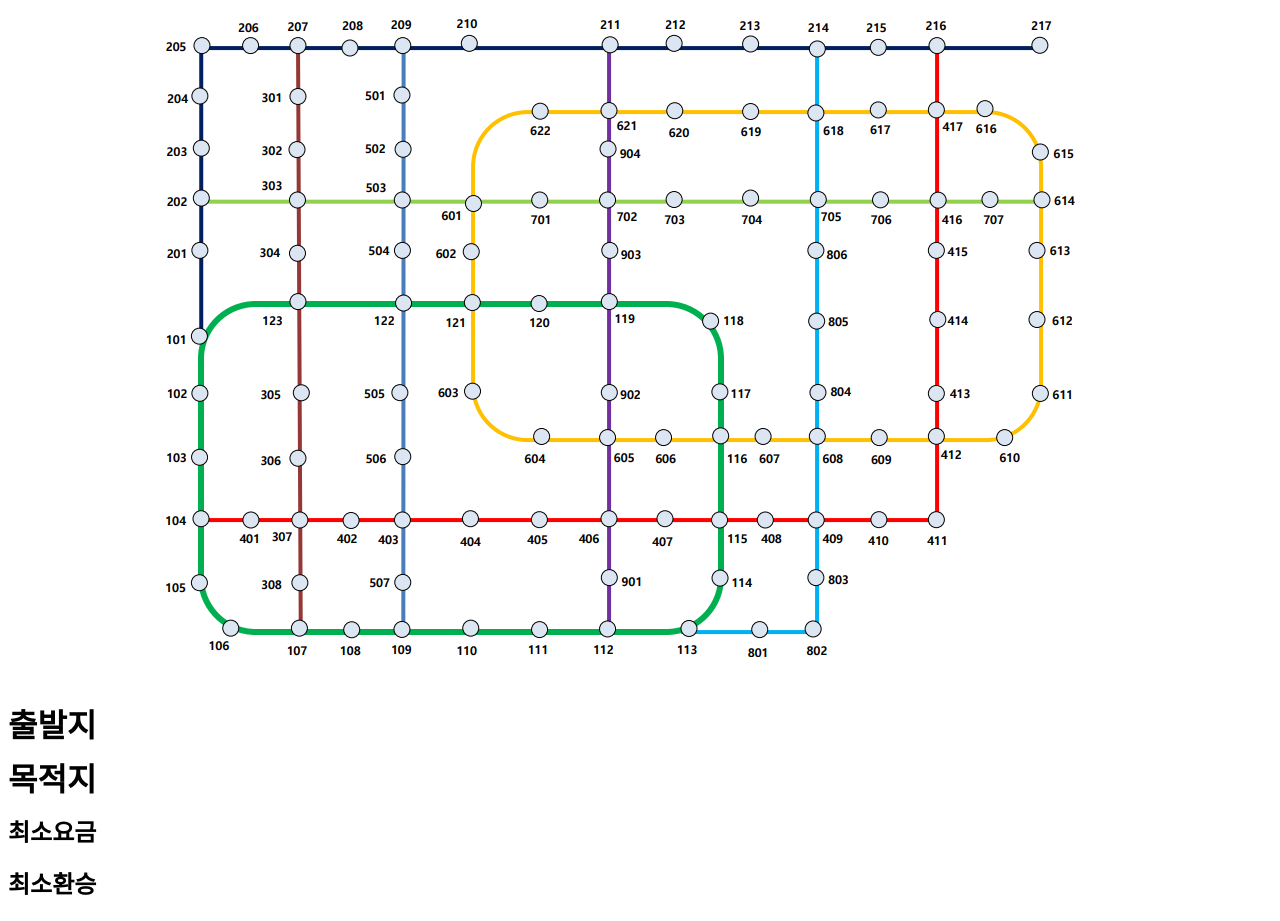
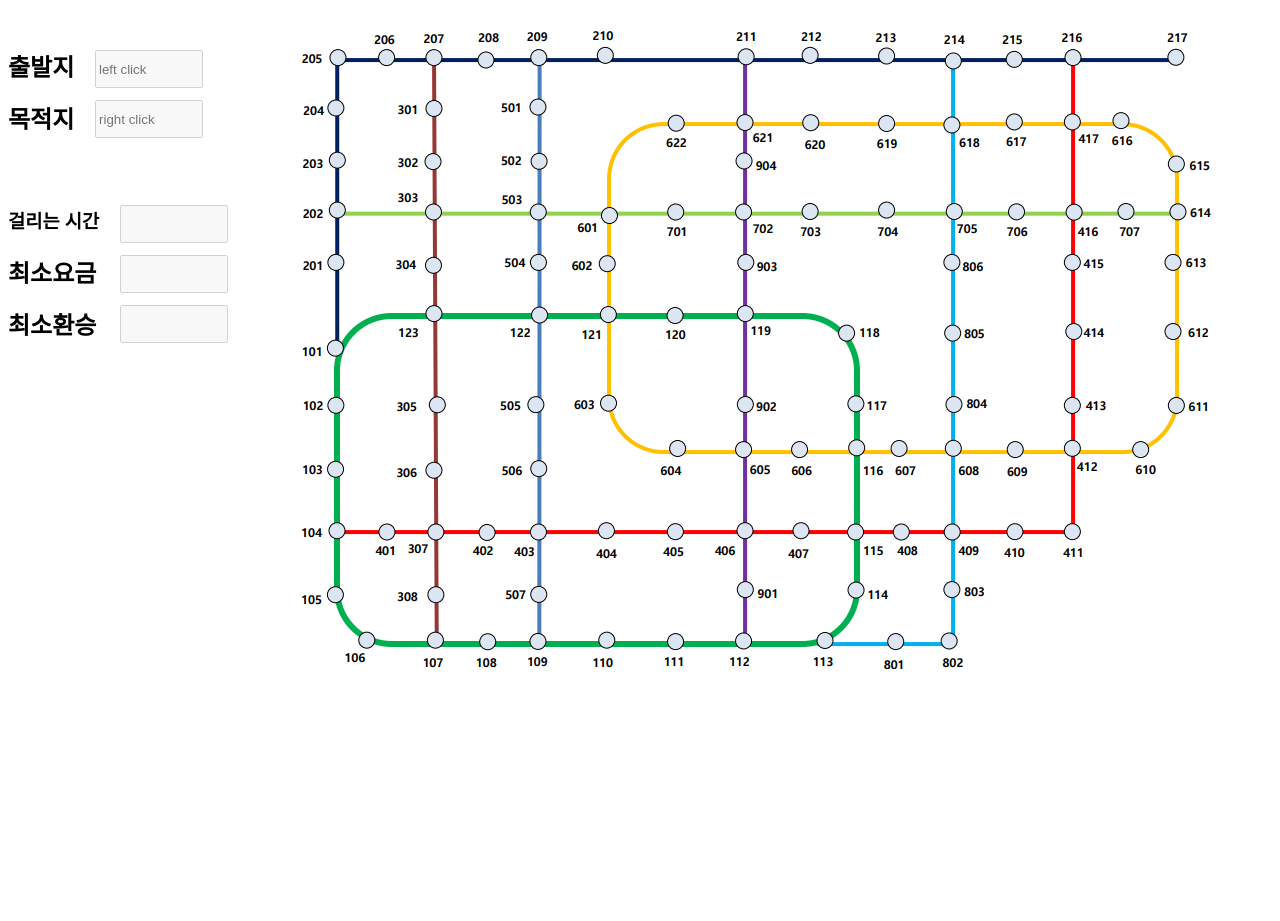
Before and after one commit to hanwoooo/react_project, a React (Create React App) app: page /Subway in a window 1280 px wide. After the commit the page ends 800 px from the top, so only its background shows below. Built offline with nearby package versions, Linux system fonts and the light colour scheme.

Commit message:
Update Subway.js and styles.css

```diff
--- a/src/Subway.js
+++ b/src/Subway.js
@@ -2,16 +2,24 @@ import React from "react";
 import image from "./subway_line.PNG";
 import "./styles.css";
 function Subway() {
-  var api =
-    "http://data.seoul.go.kr/dataList/datasetView.do?infId=OA-12764&srvType=A&serviceKind=1&currentPageNo=1";
   return (
     <div>
-      <img src={image} />
+      <img id="img" src={image} />
       <div className="Subway">
-        <h1>출발지</h1>
-        <h1>목적지</h1>
+        <h2>
+          <br />
+          출발지
+        </h2>
+        <input id="start" placeholder="left click" disabled></input>
+        <h2>목적지</h2>
+        <br />
+        <input id="end" placeholder="right click" disabled></input>
+        <h3>걸리는 시간</h3>
+        <input id="time" disabled></input>
         <h2>최소요금</h2>
+        <input id="money" disabled></input>
         <h2>최소환승</h2>
+        <input id="change" disabled></input>
       </div>
     </div>
   );
--- a/src/styles.css
+++ b/src/styles.css
@@ -4,9 +4,13 @@
   line-height: 400%;
 }
 .Subway {
-  margin: auto;
   text-align: left;
   line-height: 200%;
+}
+#img {
+  margin: auto;
+  position: absolute;
+  left: 300px;
 }
 #btn {
   width: 200px;
@@ -15,7 +19,44 @@
   border-color: white;
   border-radius: 40px;
   border-top-right-radius: 4em;
-  background: #1E90FF;
+  background: #1e90ff;
   color: white;
   font-size: 30px;
 }
+
+/* 각 input의 value들은 나중에 백엔드 하고 나면 넣을 예정 */
+#start {
+  position: absolute;
+  top: 50px;
+  left: 95px;
+  width: 100px;
+  height: 32px;
+}
+#end {
+  position: absolute;
+  top : 100px;
+  left: 95px;
+  width: 100px;
+  height: 32px;
+}
+#time {
+  position: absolute;
+  top : 205px;
+  left: 120px;
+  width: 100px;
+  height: 32px;
+}
+#money {
+  position: absolute;
+  top : 255px;
+  left: 120px;
+  width: 100px;
+  height: 32px;
+}
+#change {
+  position: absolute;
+  top : 305px;
+  left: 120px;
+  width: 100px;
+  height: 32px;
+}
```
